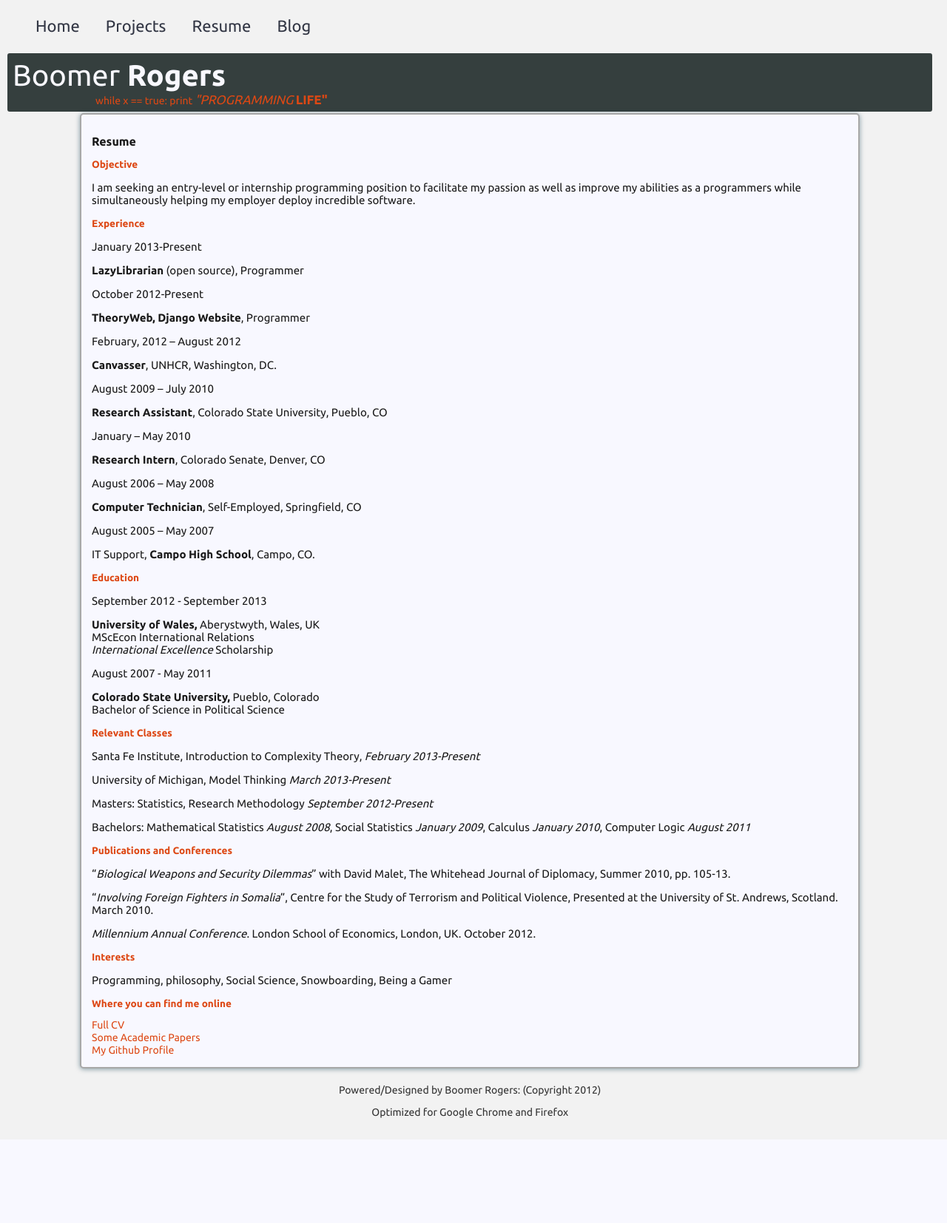
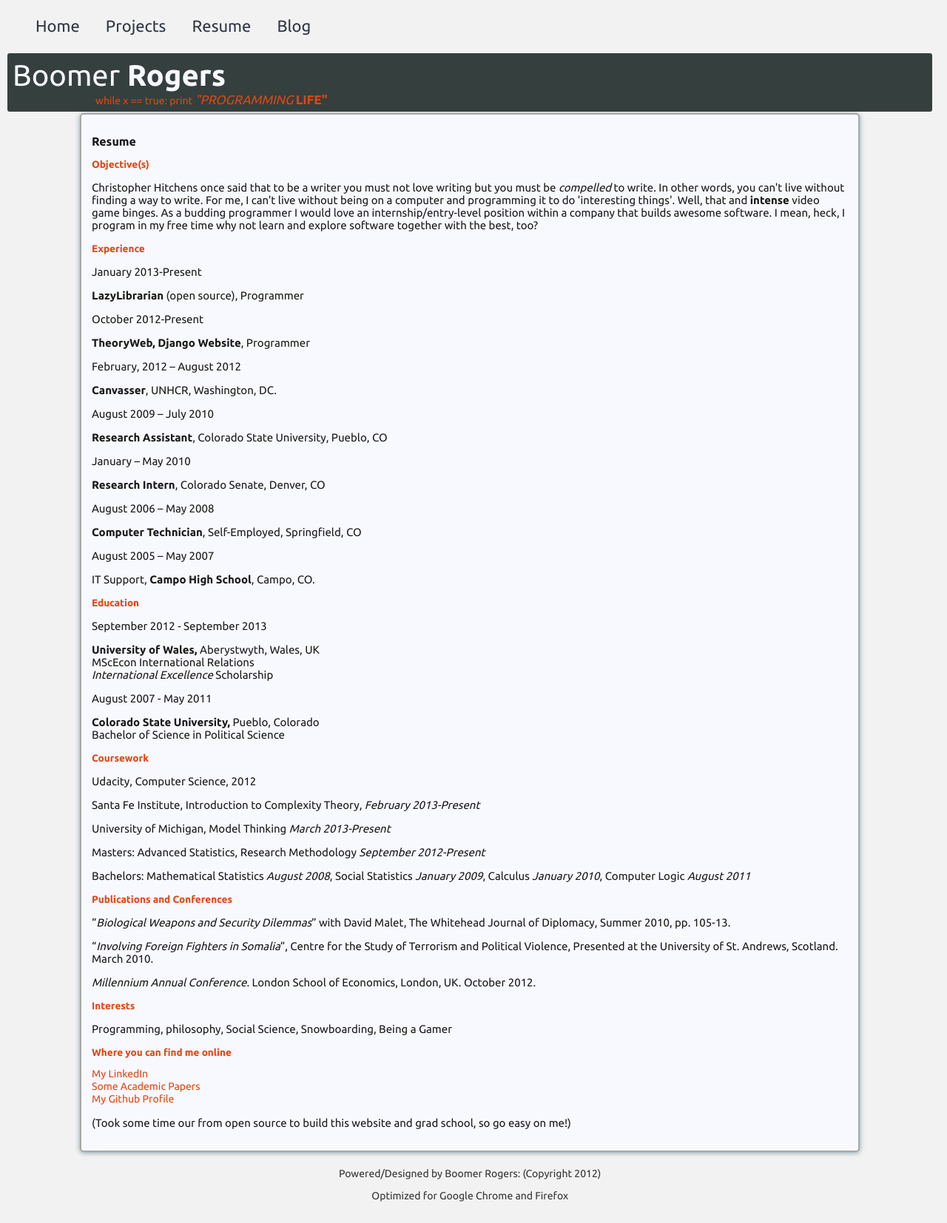
Before and after one commit to herman-rogers/boomerweb, a Django app: page /resume/ in a window 1280 px wide. Shown: the whole page at 74% size. Before the commit the page ends 1541 px from the top, so only its background shows below. Run offline with Django 3.2, Linux system fonts and the light colour scheme; some libraries are stand-ins or nearby versions.

Commit message:
Changes to resume

```diff
--- a/TheoryWeb/files/templates/resume.html
+++ b/TheoryWeb/files/templates/resume.html
@@ -38,8 +38,8 @@
 
 <div id='content'>
     <h2>Resume</h2>
-    <h3>Objective</h3>
-    <p>I am seeking an entry-level or internship programming position to facilitate my passion as well as improve my abilities as a programmers while simultaneously helping my employer deploy incredible software.</p>
+    <h3>Objective(s)</h3>
+    <p>Christopher Hitchens once said that to be a writer you must not love writing but you must be <i>compelled</i> to write. In other words, you can't live without finding a way to write. For me, I can't live without being on a computer and programming it to do 'interesting things'. Well, that and <b>intense</b> video game binges. As a budding programmer I would love an internship/entry-level position within a company that builds awesome software. I mean, heck, I program in my free time why not learn and explore software together with the best, too?</p>
 
     <h3>Experience</h3>
     <p>January 2013-Present</p>
@@ -59,12 +59,13 @@
     <h3>Education</h3>
     <p>September 2012 - September 2013
     <p><b>University of Wales,</b> Aberystwyth, Wales, UK <br>MScEcon International Relations<br><i>International Excellence</i> Scholarship</br></p>
-    <p>August 2007 - May 2011
+    <p>August 2007 - May 2011</p>
     <p><b>Colorado State University,</b> Pueblo, Colorado <br>Bachelor of Science in Political Science</br></p>
-    <h3>Relevant Classes</h3>
+    <h3>Coursework</h3>
+    <p>Udacity, Computer Science, 2012</p>
     <p>Santa Fe Institute, Introduction to Complexity Theory, <i>February 2013-Present</i></p>
     <p> University of Michigan, Model Thinking <i>March 2013-Present</i></p>
-    <p>Masters: Statistics, Research Methodology <i>September 2012-Present</i></p>
+    <p>Masters: Advanced Statistics, Research Methodology <i>September 2012-Present</i></p>
     <p>Bachelors: Mathematical Statistics <i>August 2008</i>, Social Statistics <i>January 2009</i>, Calculus <i>January 2010</i>, Computer Logic <i>August 2011</i></p>
         <h3>Publications and Conferences</h3>
     <p> “<i>Biological Weapons and Security Dilemmas</i>” with David Malet, The Whitehead Journal of Diplomacy, Summer 2010, pp. 105-13.</p>
@@ -73,9 +74,10 @@
     <h3>Interests</h3>
     <p> Programming, philosophy, Social Science, Snowboarding, Being a Gamer</p>
     <h3>Where you can find me online</h3>
-    <li><a href="http://uk.linkedin.com/pub/herman-rogers/32/13a/765/">Full CV</a></li>
+    <li><a href="http://uk.linkedin.com/pub/herman-rogers/32/13a/765/">My LinkedIn</a></li>
     <li><a href="http://aber.academia.edu/HermanRogers">Some Academic Papers</a></li>
     <li><a href="http://github.com/herman-rogers">My Github Profile</a></li>
+    <p>(Took some time our from open source to build this website and grad school, so go easy on me!)</p>
 </div>
 
 <!--This is the Footer at the Bottom-->
```
Also changed, not shown: 1 other file.
